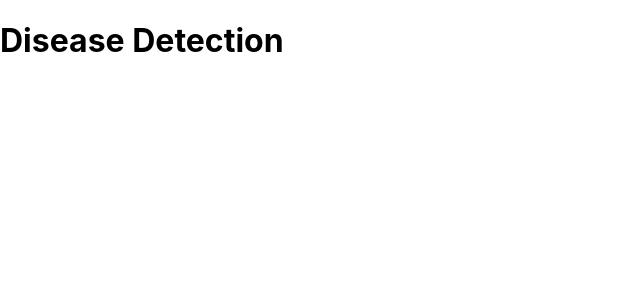
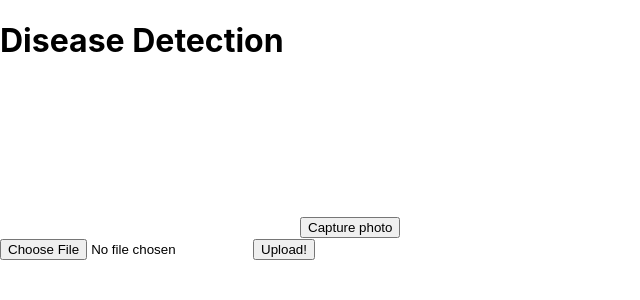
Before and after one commit to Tanuj22/smart-farrm-management, a React (Create React App) app in the folder frontend/: page /disease-detection in a window 1280 px wide. Shown: the top 300 px of the page, without its empty margins (0-640 px from the left). Built offline with nearby package versions, Linux system fonts and the light colour scheme; no server answers.

Commit message:
added webcam capture and upload

```diff
--- a/frontend/package.json
+++ b/frontend/package.json
@@ -6,10 +6,12 @@
     "@testing-library/jest-dom": "^5.16.4",
     "@testing-library/react": "^13.1.1",
     "@testing-library/user-event": "^13.5.0",
+    "axios": "^0.27.1",
     "react": "^18.0.0",
     "react-dom": "^18.0.0",
     "react-router-dom": "^6.3.0",
     "react-scripts": "5.0.1",
+    "react-webcam": "^7.0.1",
     "web-vitals": "^2.1.4"
   },
   "scripts": {
--- /dev/null
+++ b/frontend/src/components/WebcamCapture.js
@@ -0,0 +1,29 @@
+import React from 'react';
+import Webcam from "react-webcam";
+
+const WebcamCapture = ({imgSrc, setImgSrc}) => {
+	const webcamRef = React.useRef(null);
+
+	const capture = React.useCallback(() => {
+	  const imageSrc = webcamRef.current.getScreenshot();
+	  setImgSrc(imageSrc);
+	}, [webcamRef, setImgSrc]);
+
+	return (
+	  <>
+		<Webcam
+		  audio={false}
+		  ref={webcamRef}
+		  screenshotFormat="image/jpeg"
+		/>
+		<button onClick={capture}>Capture photo</button>
+		{imgSrc && (
+		  <img
+			src={imgSrc}
+		  />
+		)}
+	  </>
+	);
+};
+
+export default WebcamCapture;
--- a/frontend/src/pages/disease_detection.js
+++ b/frontend/src/pages/disease_detection.js
@@ -1,13 +1,16 @@
 import React from "react";
+import WebcamCapture from "../components/WebcamCapture";
 
 class Disease extends React.Component {
   constructor(props) {
 		super(props);
 		this.state = {
 			imgId: '',
-			imgFile: ''
+			imgSrc: [],
+			imgFile: null
 		};
 		this.handleChange=this.handleChange.bind(this);
+		this.handleImgCapture=this.handleImgCapture.bind(this);
 	}
 
 	handleChange(event) {
@@ -16,10 +19,39 @@ class Disease extends React.Component {
 		imgId = event.value;
 	}
 
+	handleImgCapture(img) {
+		this.setState({
+			imgSrc: img
+		});
+		console.log(img);
+	}
+
+	onImgChange = event => {
+		this.setState({ imgFile: event.target.files[0] });
+	};
+
+	onImgUpload = () => {
+		const formData = new FormData();
+		formData.append(
+		  "myFile",
+		  this.state.imgFile
+		);
+		console.log(this.state.imgFile);
+	  };
+
+
+
   render() {
     return (
 			<div>
 				<h1>Disease Detection</h1>
+				<WebcamCapture imgSrc={this.state.imgSrc} setImgSrc={this.handleImgCapture} />
+				<div>
+					<input type="file" onChange={this.onImgChange} />
+					<button onClick={this.onImgUpload}>
+						Upload!
+					</button>
+				</div>
 			</div>
 		);
   }
```
Also changed, not shown: 1 other file (tests, documents, lock files or other folders).
